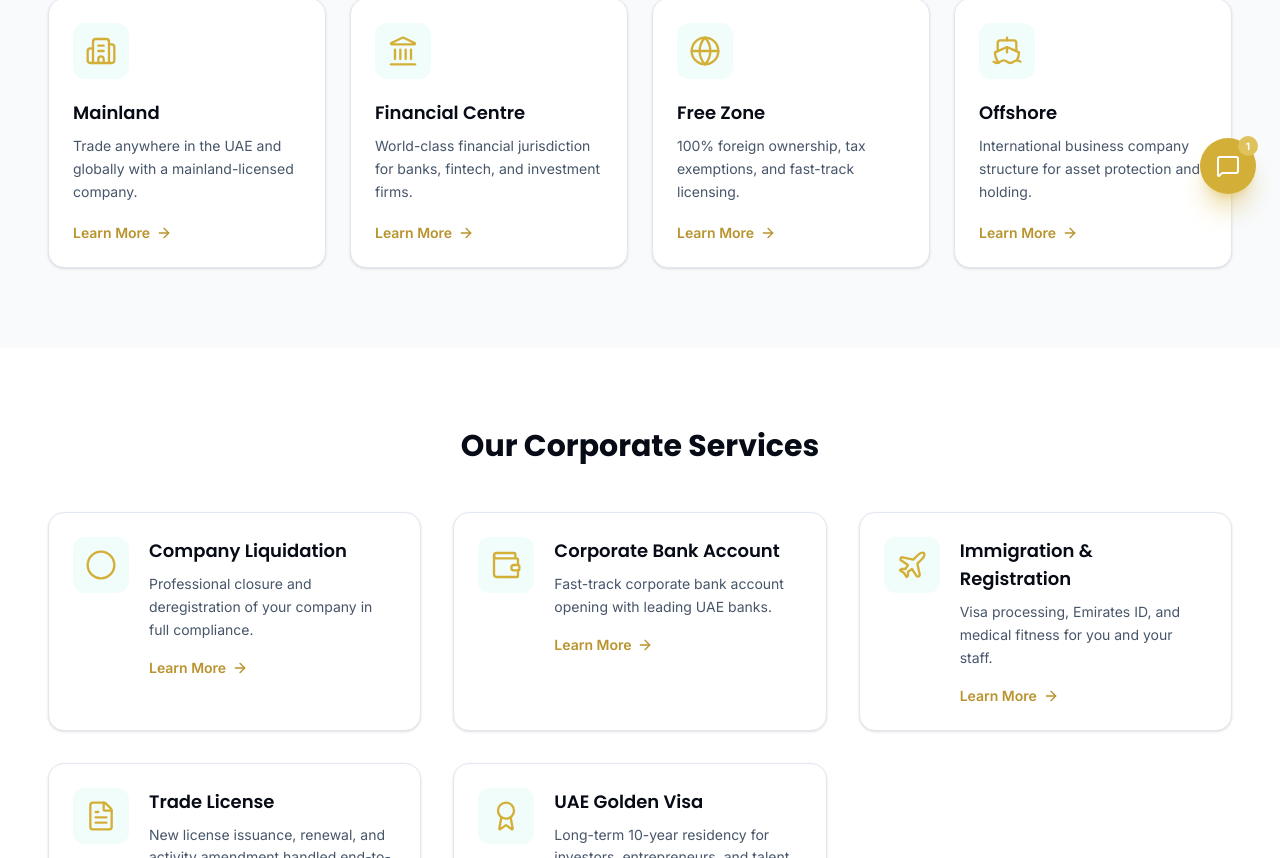
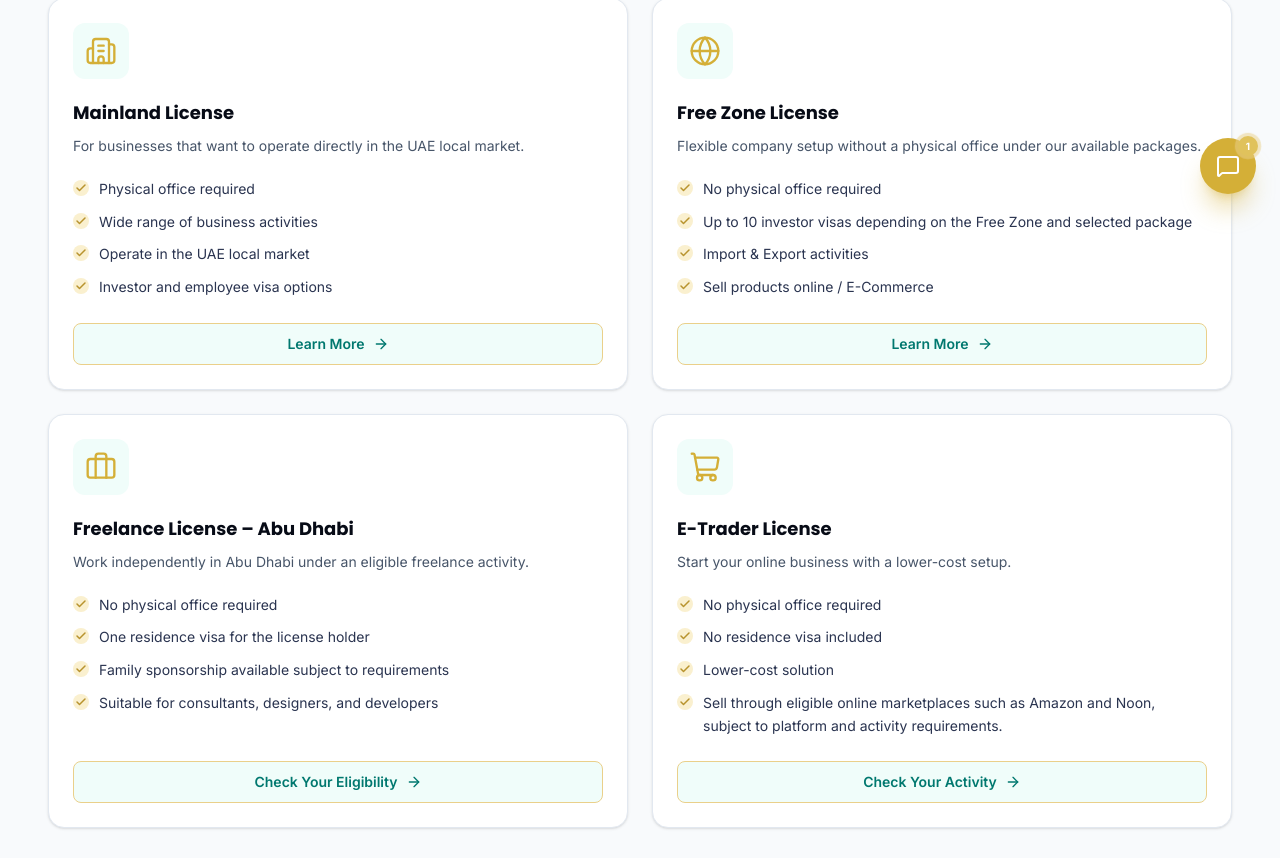
Before and after one commit to boltforwork2/alreadaalmotaqadima, a React (Vite) app: page /services in a window 1280 px wide. Shown: the part 582-1440 px from the top of the page. Built offline with nearby package versions, Linux system fonts and the light colour scheme.

Commit message:
Redesign jurisdiction cards on Services page

```diff
--- a/src/pages/Services.tsx
+++ b/src/pages/Services.tsx
@@ -1,12 +1,14 @@
 import { motion } from 'framer-motion';
 import { Link } from 'react-router-dom';
-import { Building2, Landmark, Globe as Globe2, Ship, Circle as XCircle, Wallet, Plane, FileText, Award, ArrowRight, Calculator } from 'lucide-react';
+import { Building2, Globe as Globe2, Circle as XCircle, Wallet, Plane, FileText, Award, ArrowRight, Calculator, Check, Briefcase, ShoppingCart } from 'lucide-react';
 
 type Jurisdiction = {
   name: string;
   path: string;
   icon: typeof Building2;
   description: string;
+  features: string[];
+  buttonText: string;
 };
 
 type Service = {
@@ -18,28 +20,56 @@ type Service = {
 
 const jurisdictions: Jurisdiction[] = [
   {
-    name: 'Mainland',
+    name: 'Mainland License',
     path: '/mainland',
     icon: Building2,
-    description: 'Trade anywhere in the UAE and globally with a mainland-licensed company.',
+    description: 'For businesses that want to operate directly in the UAE local market.',
+    features: [
+      'Physical office required',
+      'Wide range of business activities',
+      'Operate in the UAE local market',
+      'Investor and employee visa options',
+    ],
+    buttonText: 'Learn More',
   },
   {
-    name: 'Financial Centre',
-    path: '/financial-centre',
-    icon: Landmark,
-    description: 'World-class financial jurisdiction for banks, fintech, and investment firms.',
+    name: 'Free Zone License',
+    path: '/free-zone',
+    icon: Globe2,
+    description: 'Flexible company setup without a physical office under our available packages.',
+    features: [
+      'No physical office required',
+      'Up to 10 investor visas depending on the Free Zone and selected package',
+      'Import & Export activities',
+      'Sell products online / E-Commerce',
+    ],
+    buttonText: 'Learn More',
   },
   {
-    name: 'Free Zone',
-    path: '/free-zone',
-    icon: Globe2,
-    description: '100% foreign ownership, tax exemptions, and fast-track licensing.',
+    name: 'Freelance License \u2013 Abu Dhabi',
+    path: '/contact',
+    icon: Briefcase,
+    description: 'Work independently in Abu Dhabi under an eligible freelance activity.',
+    features: [
+      'No physical office required',
+      'One residence visa for the license holder',
+      'Family sponsorship available subject to requirements',
+      'Suitable for consultants, designers, and developers',
+    ],
+    buttonText: 'Check Your Eligibility',
   },
   {
-    name: 'Offshore',
-    path: '/offshore',
-    icon: Ship,
-    description: 'International business company structure for asset protection and holding.',
+    name: 'E-Trader License',
+    path: '/contact',
+    icon: ShoppingCart,
+    description: 'Start your online business with a lower-cost setup.',
+    features: [
+      'No physical office required',
+      'No residence visa included',
+      'Lower-cost solution',
+      'Sell through eligible online marketplaces such as Amazon and Noon, subject to platform and activity requirements.',
+    ],
+    buttonText: 'Check Your Activity',
   },
 ];
 
@@ -133,7 +163,7 @@ export default function Services() {
             initial="hidden"
             whileInView="show"
             viewport={{ once: true, margin: '-80px' }}
-            className="mt-12 grid grid-cols-1 gap-6 md:grid-cols-2 lg:grid-cols-4"
+            className="mt-12 grid grid-cols-1 gap-6 md:grid-cols-2"
           >
             {jurisdictions.map((item) => (
               <motion.div
@@ -141,22 +171,32 @@ export default function Services() {
                 variants={cardVariants}
                 whileHover={{ y: -8 }}
                 transition={{ type: 'spring', stiffness: 300, damping: 20 }}
-                className="group flex flex-col rounded-2xl border border-slate-200 bg-white p-6 shadow-sm transition-shadow duration-300 hover:shadow-xl"
+                className="group flex flex-col rounded-2xl border border-slate-200 bg-white p-6 shadow-sm transition-all duration-300 hover:border-teal-200 hover:shadow-xl"
               >
                 <div className="flex h-14 w-14 items-center justify-center rounded-xl bg-teal-50 transition-colors duration-300 group-hover:bg-teal-100">
                   <item.icon className="h-8 w-8 text-teal-500" strokeWidth={1.75} />
                 </div>
-                <h3 className="mt-5 font-display text-lg font-semibold text-navy-900">
+                <h3 className="mt-5 font-display text-lg font-bold text-navy-900">
                   {item.name}
                 </h3>
-                <p className="mt-2 flex-1 text-sm leading-relaxed text-navy-500">
+                <p className="mt-2 text-sm leading-relaxed text-navy-500">
                   {item.description}
                 </p>
+                <ul className="mt-5 flex-1 space-y-2.5">
+                  {item.features.map((feature) => (
+                    <li key={feature} className="flex items-start gap-2.5">
+                      <span className="mt-0.5 flex h-4 w-4 shrink-0 items-center justify-center rounded-full bg-teal-100">
+                        <Check className="h-3 w-3 text-teal-600" strokeWidth={3} />
+                      </span>
+                      <span className="text-sm leading-relaxed text-navy-600">{feature}</span>
+                    </li>
+                  ))}
+                </ul>
                 <Link
                   to={item.path}
-                  className="mt-5 inline-flex items-center gap-1.5 text-sm font-semibold text-teal-600 transition-colors hover:text-teal-700"
+                  className="mt-6 inline-flex w-full items-center justify-center gap-2 rounded-lg border border-teal-300 bg-teal-50 px-4 py-2.5 text-sm font-semibold text-teal-700 transition-all duration-200 group-hover:bg-teal-500 group-hover:text-white"
                 >
-                  Learn More
+                  {item.buttonText}
                   <ArrowRight className="h-4 w-4 transition-transform duration-200 group-hover:translate-x-1" />
                 </Link>
               </motion.div>
```
